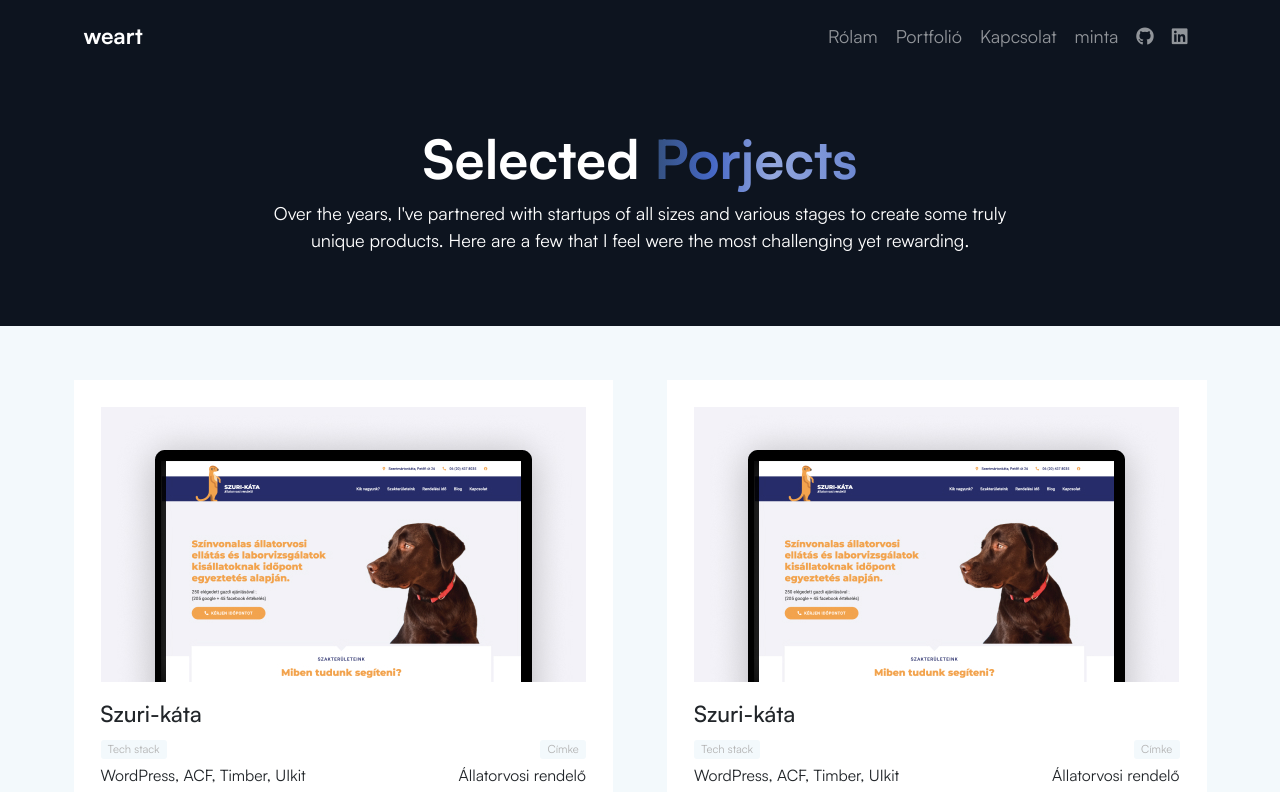
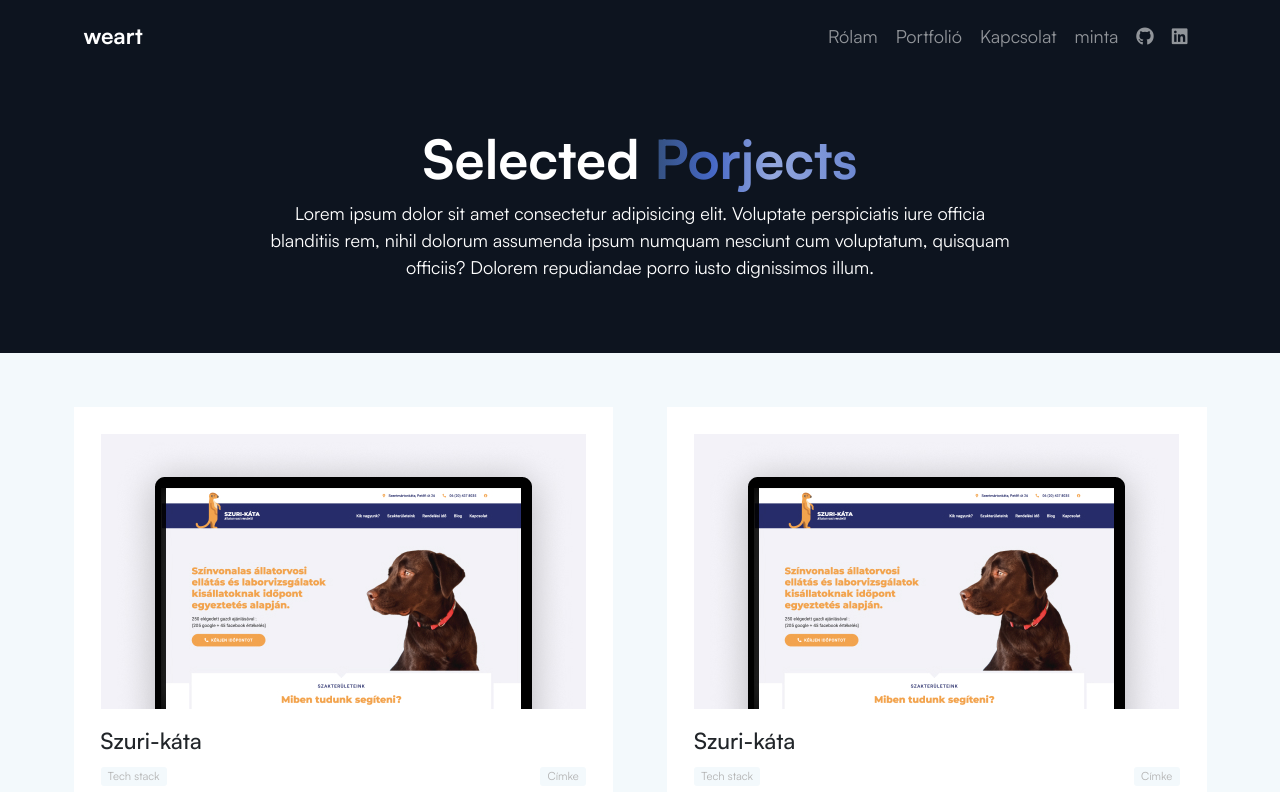
Before and after one commit to weartstudio/weart-nextjs, a Next.js app: page /portfolio in a window 1280 px wide. Shown: the top 792 px of the page. Built offline with nearby package versions, Linux system fonts and the light colour scheme.

Commit message:
text fixes

```diff
--- a/components/Footer.jsx
+++ b/components/Footer.jsx
@@ -9,7 +9,7 @@ function Footer() {
 				<Row className='justify-content-center'>
 					<Col lg={8} >
 						<h3 className="display-4">Van egy projekt ötleted? <span className='colored'>Dolgozzunk együtt</span> rajta!</h3>
-						<p className='text-muted my-4'>I'm David Louis— a designer who works with startups looking to push creative boundaries</p>
+						<p className='text-muted my-4'>{`I'm David Louis— a designer who works with startups looking to push creative boundaries`}</p>
 						<Button variant='colored' href='/contact'>Beszélgessünk</Button>
 					</Col>
 				</Row>
--- a/components/home/Portfolio.jsx
+++ b/components/home/Portfolio.jsx
@@ -21,7 +21,7 @@ function Portfolio() {
 					<Row xs={1} className='g-5'>
 						<Col>
 							<h2 className="display-5 mt-0">Kiemelt <span className='colored'>referenciák</span></h2>
-							<p className='text-meta'>Over the years, I've partnered with startups of all sizes and various stages to create some truly unique products. Here are a few that I feel were the most challenging yet rewarding.</p>
+							<p className='text-meta'>{`Over the years, I've partnered with startups of all sizes and various stages to create some truly unique products. Here are a few that I feel were the most challenging yet rewarding.`}</p>
 						</Col>
 						<PortfolioItem data={pid} />
 						<PortfolioItem data={pid} />
--- a/pages/about.jsx
+++ b/pages/about.jsx
@@ -11,7 +11,7 @@ function about() {
 							<h1 className="display-5">
 								About <span className="colored">me</span>
 							</h1>
-							<p>Over the years, I've partnered with startups of all sizes and various stages to create some truly unique products. Here are a few that I feel were the most challenging yet rewarding.</p>
+							<p>Lorem ipsum, dolor sit amet consectetur adipisicing elit. Minus cupiditate voluptas sunt hic laborum aperiam, ea corporis? Cum quia voluptas consectetur, amet nemo soluta deleniti suscipit nulla, rerum corrupti velit!</p>
 						</Col>
 					</Row>
 				</Container>
--- a/pages/portfolio.jsx
+++ b/pages/portfolio.jsx
@@ -22,7 +22,7 @@ function portfolio() {
 						<h1 className="display-5">
 							Selected <span className="colored">Porjects</span>
 						</h1>
-						<p>Over the years, I've partnered with startups of all sizes and various stages to create some truly unique products. Here are a few that I feel were the most challenging yet rewarding.</p>
+						<p>Lorem ipsum dolor sit amet consectetur adipisicing elit. Voluptate perspiciatis iure officia blanditiis rem, nihil dolorum assumenda ipsum numquam nesciunt cum voluptatum, quisquam officiis? Dolorem repudiandae porro iusto dignissimos illum.</p>
 					</Col>
 				</Row>
 			</Container>
```
